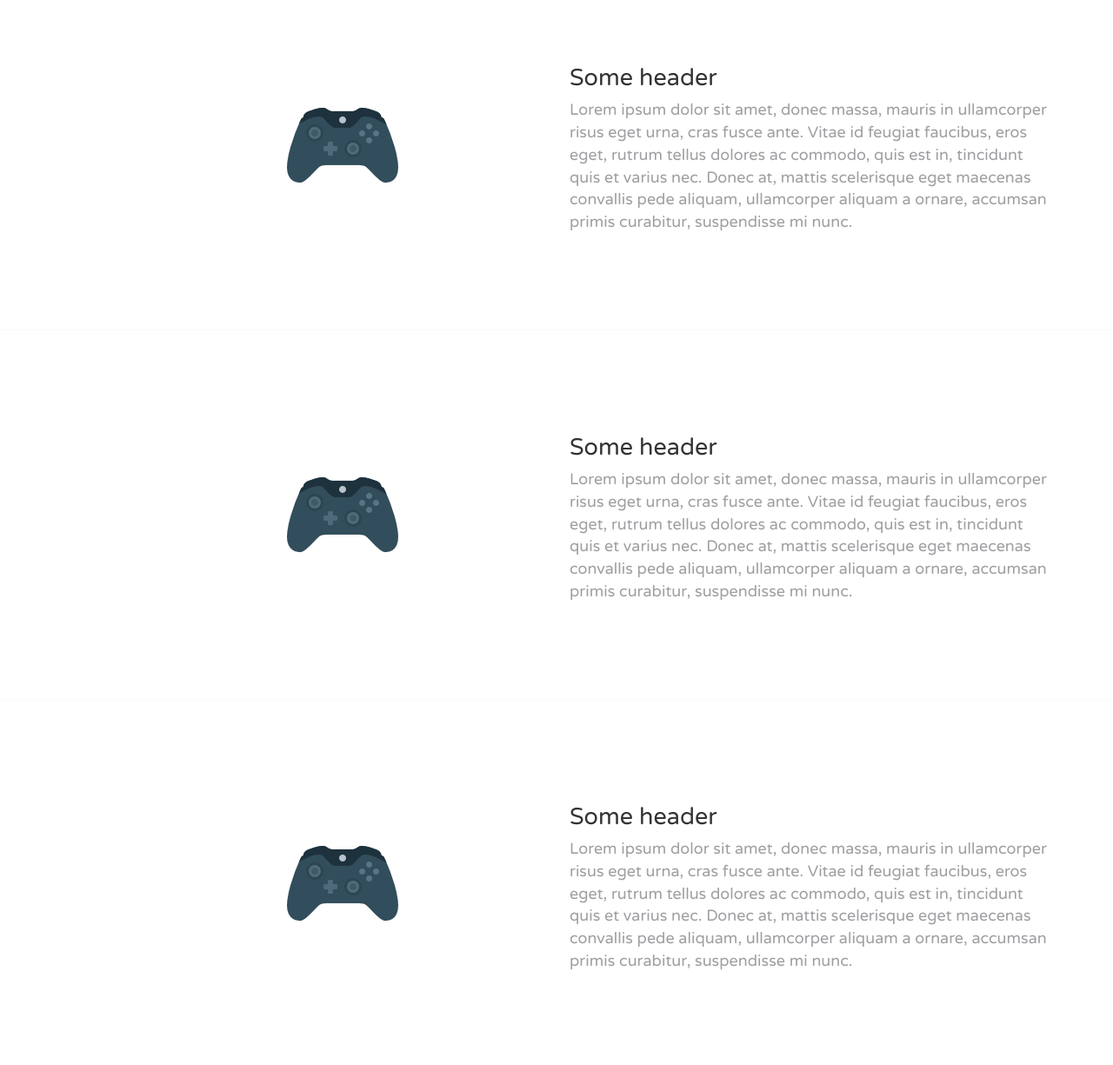
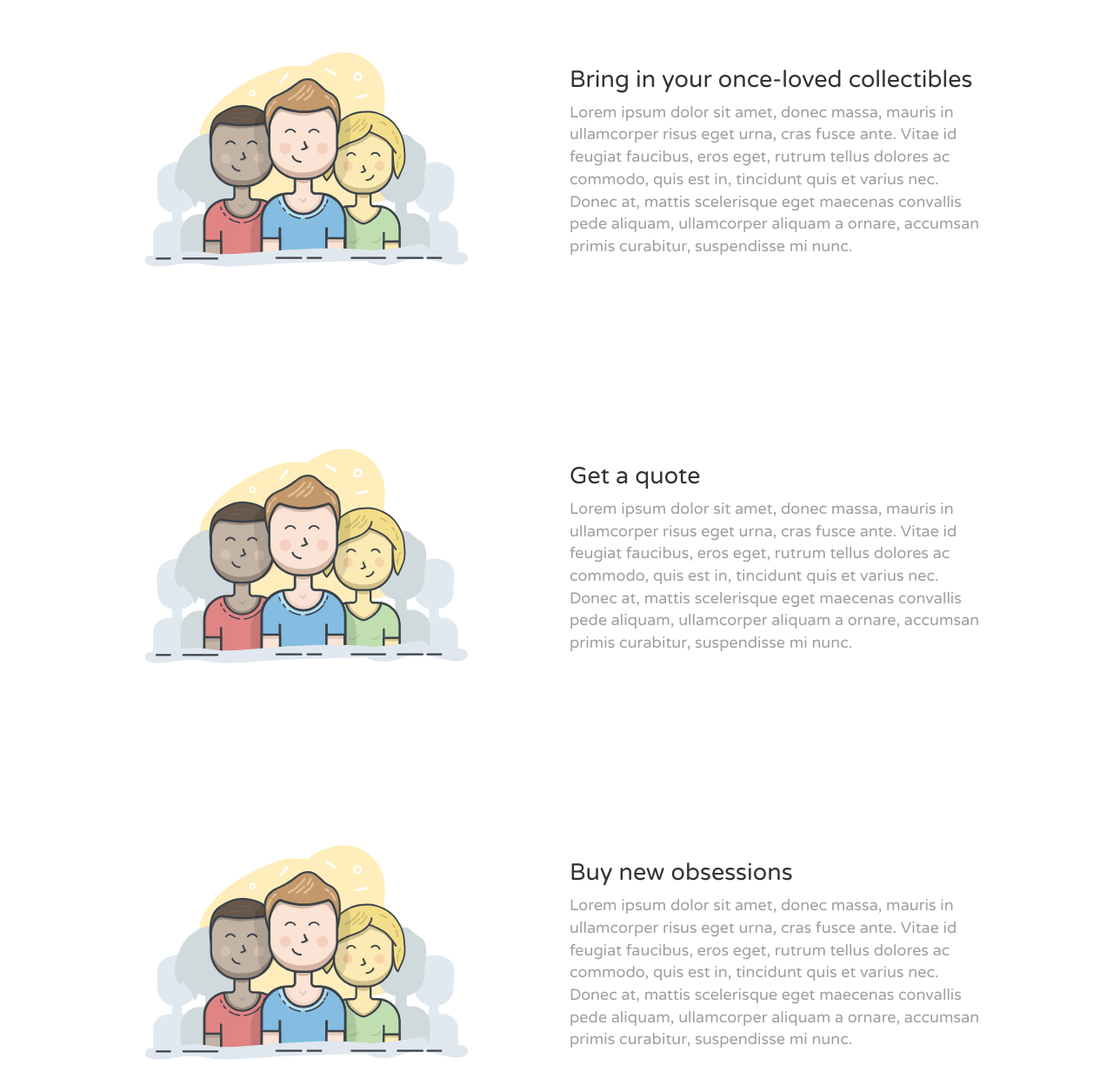
Before and after one commit to brianmenard/the-exchange-2, a plain HTML site: page index.html in a window 1280 px wide. Shown: the part 703-1928 px from the top of the page at 87% size. Drawn offline with nearby package versions, Linux system fonts and the light colour scheme.

Commit message:
removed borders from rows.  added in new placeholder image for overview rows

```diff
--- a/index.html
+++ b/index.html
@@ -46,10 +46,10 @@
             <div class='row overview_row v-center'>
                 <div class='col-md-1'></div>
                 <div class='col-md-5 sketch_container'>
-                    <img src='images/gamepad.png' class='img-responsive sketch'>
+                    <img src='images/sketch-example.svg' class='img-responsive sketch'>
                 </div>
-                <div class='col-md-6'>
-                    <h2>Some header</h2>
+                <div class='col-md-6 overview_container'>
+                    <h2>Bring in your once-loved collectibles</h2>
                     <p>
                         Lorem ipsum dolor sit amet, donec massa, mauris in ullamcorper risus eget urna, cras fusce ante. Vitae id feugiat faucibus, eros eget, rutrum tellus dolores ac commodo, quis est in, tincidunt quis et varius nec. Donec at, mattis scelerisque eget maecenas convallis pede aliquam, ullamcorper aliquam a ornare, accumsan primis curabitur, suspendisse mi nunc.
                     </p>
@@ -63,10 +63,10 @@
             <div class='row overview_row v-center'>
                 <div class='col-md-1'></div>
                 <div class='col-md-5 sketch_container'>
-                    <img src='images/gamepad.png' class='img-responsive sketch'>
+                    <img src='images/sketch-example.svg' class='img-responsive sketch'>
                 </div>
-                <div class='col-md-6'>
-                    <h2>Some header</h2>
+                <div class='col-md-6 overview_container'>
+                    <h2>Get a quote</h2>
                     <p>
                         Lorem ipsum dolor sit amet, donec massa, mauris in ullamcorper risus eget urna, cras fusce ante. Vitae id feugiat faucibus, eros eget, rutrum tellus dolores ac commodo, quis est in, tincidunt quis et varius nec. Donec at, mattis scelerisque eget maecenas convallis pede aliquam, ullamcorper aliquam a ornare, accumsan primis curabitur, suspendisse mi nunc.
                     </p>
@@ -80,10 +80,10 @@
             <div class='row overview_row v-center'>
                 <div class='col-md-1'></div>
                 <div class='col-md-5 sketch_container'>
-                    <img src='images/gamepad.png' class='img-responsive sketch'>
+                    <img src='images/sketch-example.svg' class='img-responsive sketch'>
                 </div>
-                <div class='col-md-6'>
-                    <h2>Some header</h2>
+                <div class='col-md-6 overview_container'>
+                    <h2>Buy new obsessions</h2>
                     <p>
                         Lorem ipsum dolor sit amet, donec massa, mauris in ullamcorper risus eget urna, cras fusce ante. Vitae id feugiat faucibus, eros eget, rutrum tellus dolores ac commodo, quis est in, tincidunt quis et varius nec. Donec at, mattis scelerisque eget maecenas convallis pede aliquam, ullamcorper aliquam a ornare, accumsan primis curabitur, suspendisse mi nunc.
                     </p>
--- a/main.css
+++ b/main.css
@@ -70,7 +70,6 @@ p{
 .header_row{
     padding-top: 100px; padding-bottom: 100px;
     padding-left: 50px; padding-right: 50px;
-    border-bottom: #fafafa thin solid;
 }
 
 .header{
@@ -84,17 +83,20 @@ p{
 .overview_row{
     padding-top: 100px; padding-bottom: 100px;
     padding-left: 50px; padding-right: 50px;
-    border-bottom: #fafafa thin solid;
+}
+
+.overview_container{
+    padding-right: 100px;
 }
 
 .sketch_container{
     text-align: center;
+    padding-right: 100px;
 }
 
 .inventory_row{
     padding-top: 100px; padding-bottom: 100px;
     padding-left: 50px; padding-right: 50px;
-    border-bottom: #fafafa thin solid;
     text-align: center;
 }
 
```
Also changed, not shown: images/sketch-example.svg (added).
